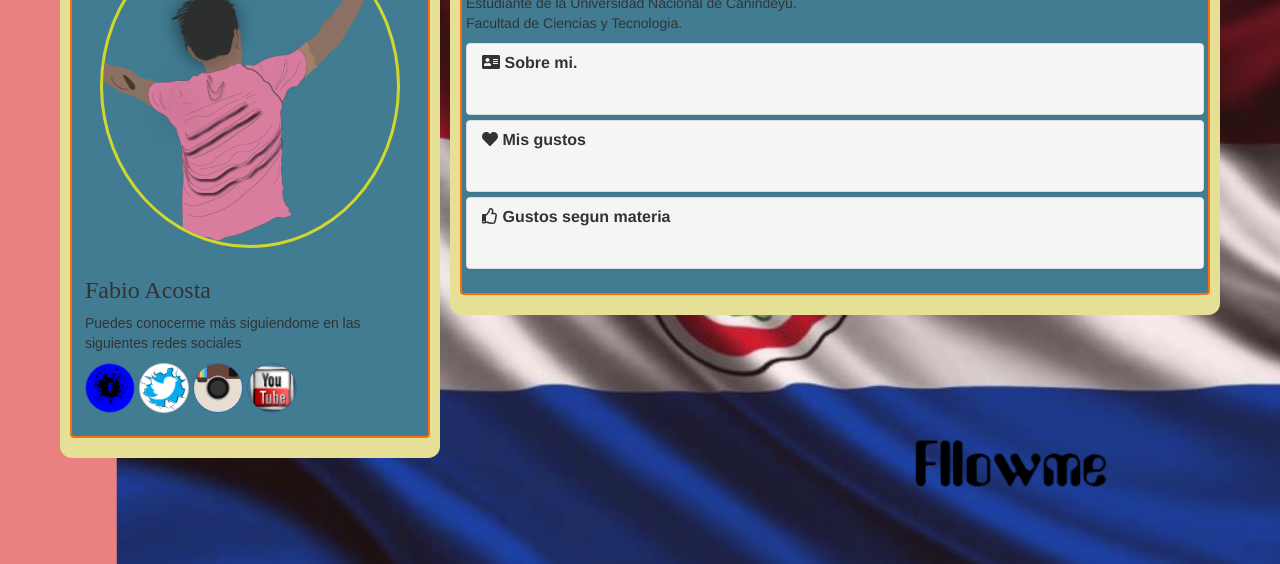
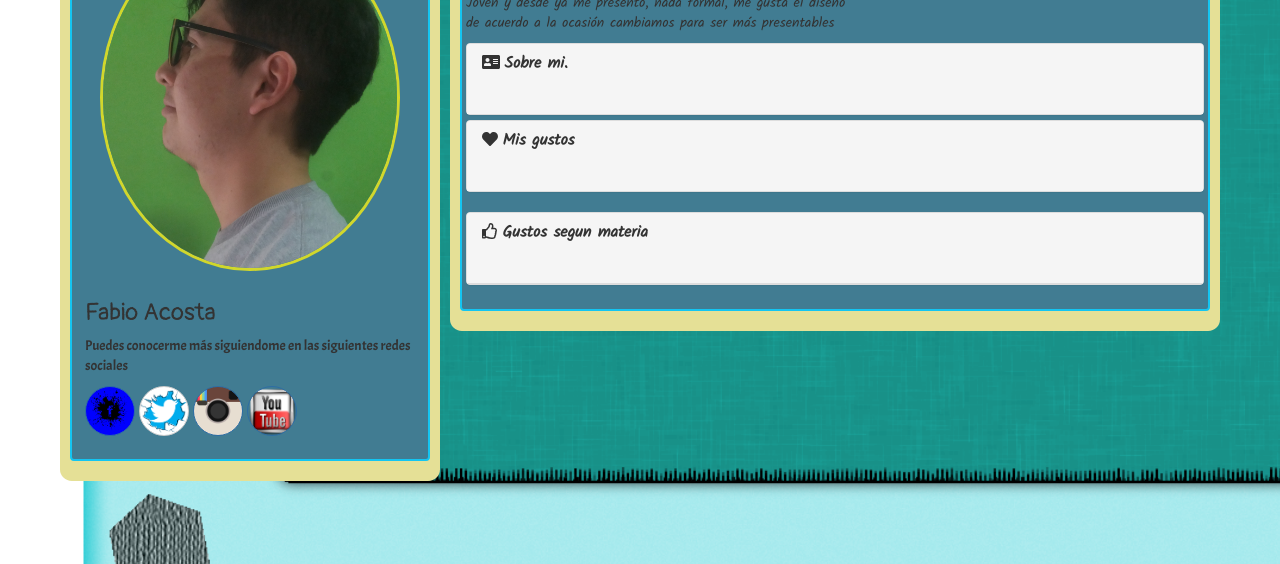
Before and after one commit to Fr358/-html--prueba, a plain HTML site: page index.html in a window 1280 px wide. Shown: the part 236-800 px from the top of the page. Drawn offline with Linux system fonts and the light colour scheme; a web font is replaced by a local one.

Commit message:
He cambiado un perfil

```diff
--- a/css/estilo.css
+++ b/css/estilo.css
@@ -7,17 +7,25 @@
 		padding-top: 12%;
 	}
 	h1{
-		font-family: 'Bauhaus 93';
+		font-family: 'Skranji', cursive;
 	}
 
+
+
 	h3{
-		font-family: "18thCentury";
+		font-family: 'Pangolin', cursive;
+
+	}
+
+	#V{
+		font-family: 'Kalam', cursive;
+
 	}
 	#p{
-		font-family: "Arial"
+		font-family: 'Acme', sans-serif;
 	}
 	#info{
-		font-family: "Balthazar";
+	font-family: font-family: 'Lobster', cursive;
 	}
 	#contenedor{
 		width: 100%;
@@ -28,7 +36,7 @@
 	#th{
 		background-color: #417C92;
 		 box-shadow: 0px 10px 0px 10px #E5E096;
-		 	border: solid 2px #FC6F07;
+		 	border: solid 2px #14C5F1;
 	}
 
 	#facebook{
--- a/index.html
+++ b/index.html
@@ -6,9 +6,11 @@
 	<title>Mi Perfil</title>
 	<link rel="stylesheet" type="text/css" href="css/bootstrap.min.css">
 	<link rel="stylesheet" type="text/css" href="css/estilo.css">
+	<link href="https://fonts.googleapis.com/css?family=Acme|Cormorant+Unicase|Courgette|Kalam|Marck+Script|Pangolin|Skranji" rel="stylesheet">
+	<link href="https://fonts.googleapis.com/css?family=Lobster" rel="stylesheet">
 
 </head>
-<body background="css/mio.png" style="background-repeat: no-repeat; background-size: 1700px 1000px; background-position: -50px -50px;">
+<body background="css/FONDO.png" style="background-repeat: no-repeat; background-size: 1700px 1000px; background-position: -50px -50px;">
 
 	<div class="container">
 
@@ -16,7 +18,7 @@
 		<div class="row">
 			<div class="col-xs-6 col-md-4">
 				<div class="thumbnail" id="th">
-			      <img src="css/DSC_0979.png" alt="img" width="300" height="300">
+			      <img src="css/perfil.jpg" alt="img" width="300" height="300">
 			      <div class="caption">
 				        <h3>Fabio Acosta</h3>
 				        <p id="p">Puedes conocerme más siguiendome en las siguientes redes sociales<br>
@@ -36,8 +38,8 @@
 		  	<div id="conte" class="col-xs-12 col-md-8">
 		  		<div class="thumbnail" id="th">
 		  		<h1>Un gusto, soy Fabio</h1>
-		  		<p>Estudiante de la Universidad Nacional de Canindeyú.<br>
-		  		Facultad de Ciencias y Tecnologia.</p>
+		  		<p id="V">Joven y desde ya me presento, nada formal, me gusta el diseño<br>
+		  		de acuerdo a la ocasión cambiamos para ser más presentables</p>
 
 				<div class="panel-group" id="accordion" role="tablist" aria-multiselectable="true">
 				  <div class="panel panel-default">
@@ -45,7 +47,7 @@
 				      <h4 class="panel-title" id="f8312549002">
 				        <a class="collapsed" role="button" data-toggle="collapse" data-parent="#accordion" href="#collapse1" aria-expanded="true" aria-controls="collapse1">
 				        	<i class="fas fa-address-card"></i>
-				          <strong> Sobre mi.</strong>
+				          <strong id="V"> Sobre mi.</strong>
 				        </a>
 				      </h4>
 				    </div>
@@ -65,7 +67,7 @@
 				      <h4 class="panel-title" id="f8312549002">
 				        <a class="collapsed" role="button" data-toggle="collapse" data-parent="#accordion" href="#collapse2" aria-expanded="false" aria-controls="collapse2">
 				        	<i class="fas fa-heart"></i>
-				         <strong>Mis gustos</strong>
+				         <strong id="V">Mis gustos</strong>
 				        </a>
 				      </h4>
 				    </div>
@@ -90,6 +92,9 @@
 							      	<br><strong>La mañana de Domingo</strong><br>
 							      	Los domingos me levant más temprano para sentir la energia que trasmite el sol al salir y toda la naturaleza, un buen mate y aprovechar el resto del día
 							    </div>
+							    <br><strong>Diseño</strong><br>
+							      	Cuando tengo tiempo libre veo diseños y siempre tratando de crear uno, aprender un poco más, tanto diseño web como imagenes en Png. Jpg. etc.
+							    </div>
 				      </div>
 				    </div>
 				  </div>
@@ -98,7 +103,7 @@
 				      <h4 class="panel-title" id="f8312549002">
 				        <a class="collapsed" role="button" data-toggle="collapse" data-parent="#accordion" href="#collapse3" aria-expanded="false" aria-controls="collapse3">
 				        	<i class="far fa-thumbs-up"></i>
-				          <strong>Gustos segun materia</strong>
+				          <strong id="V">Gustos segun materia</strong>
 				        </a>
 				      </h4>
 				    </div>
```
Also changed, not shown: css/FONDO.png (added), css/perfil.jpg (added).
